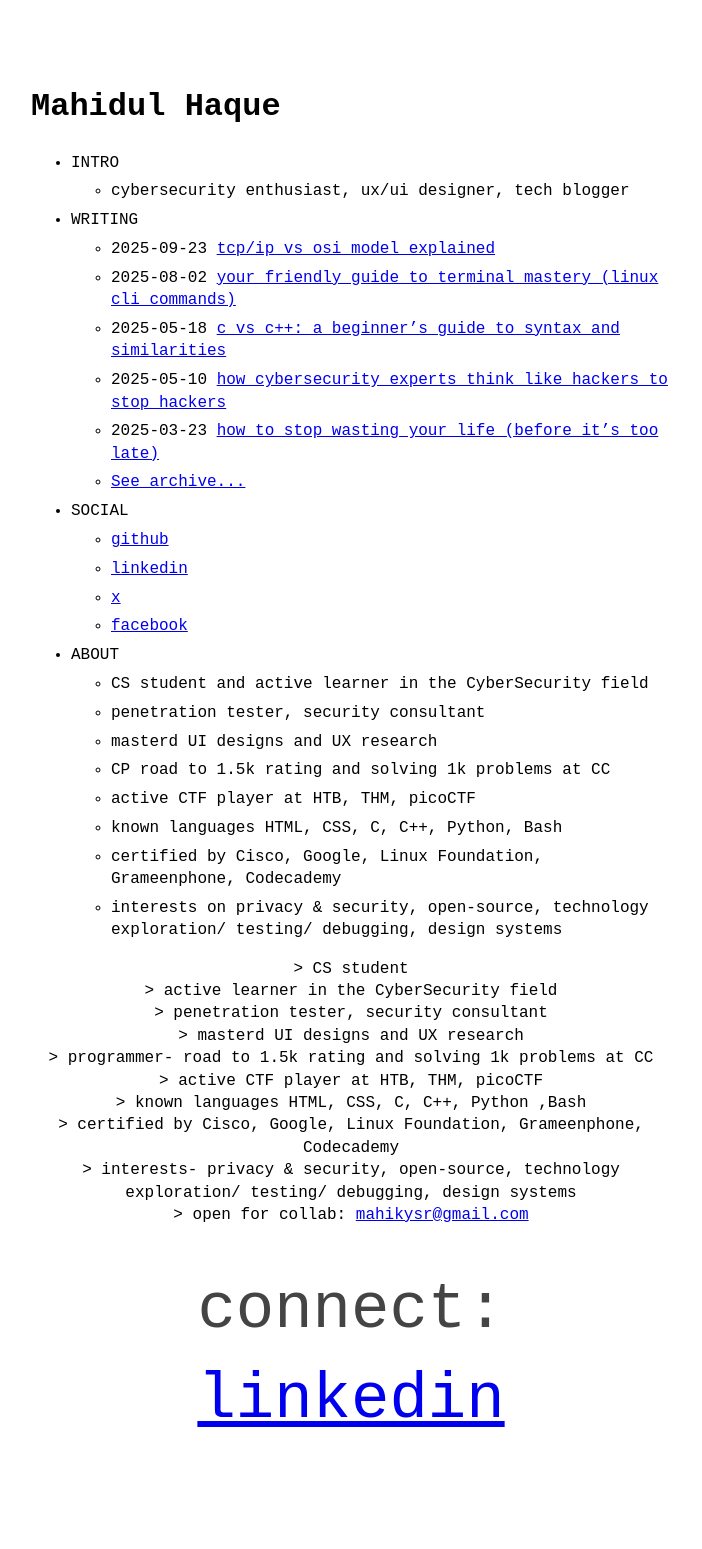
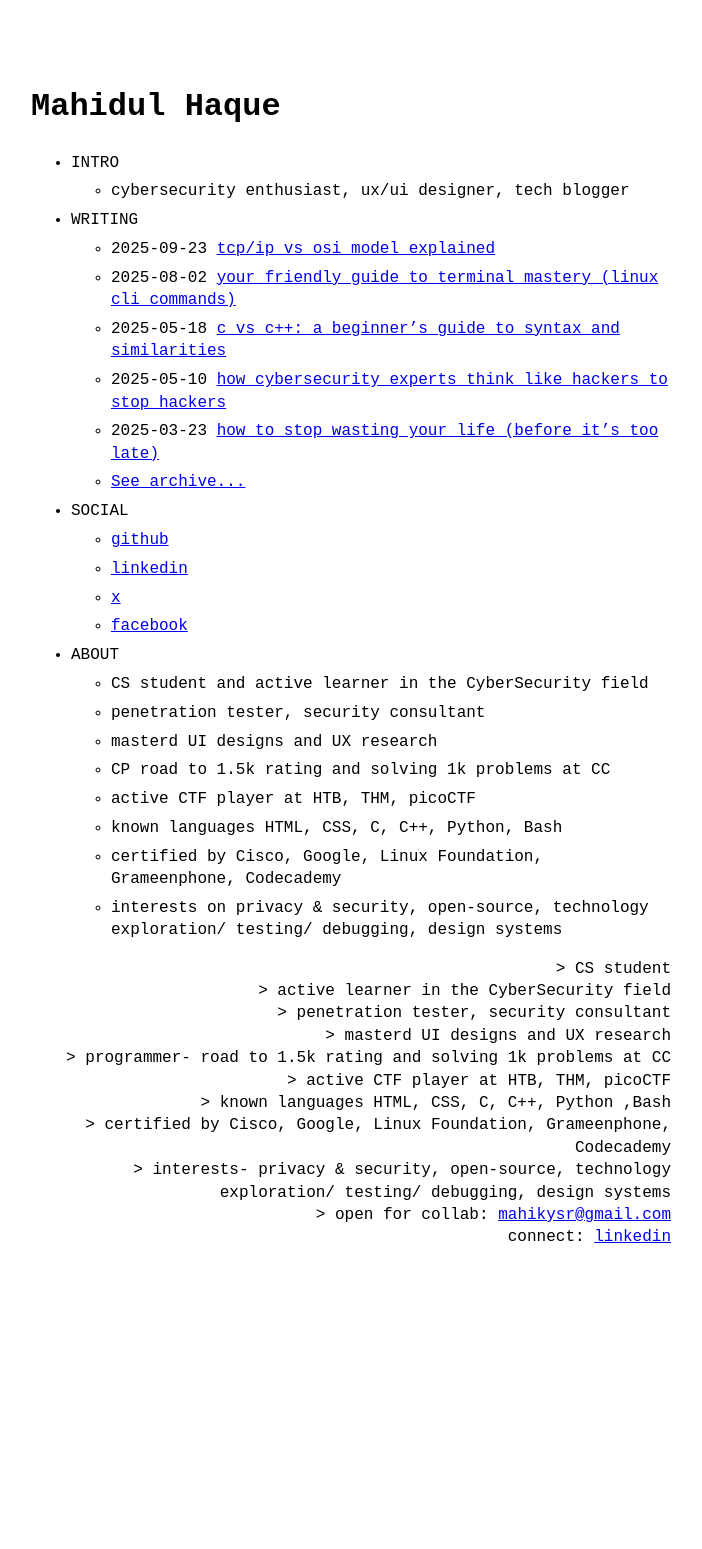
Before and after one commit to mahidulhq/mahidulhq.github.io, a Jekyll site: the page built from index.md, in a window 1280 px wide. Shown: the whole page, without its empty margins (289-991 px from the left). Built offline with Jekyll 4.4.1, drawn with Linux system fonts in a browser that asks for light colours; after the commit the page ends 1329 px from its top, so only the background shows below that.

Commit message:
Update index.md

```diff
--- a/index.md
+++ b/index.md
@@ -1,7 +1,7 @@
 ---
 layout: home
 ---
-<div style="max-width: 800px; margin: 0 auto; text-align: center;">
+<div style="max-width: 800px; margin: 0 auto; text-align: right;">
   <p>
     > CS student <br>
     > active learner in the CyberSecurity field<br>
@@ -14,9 +14,8 @@ layout: home
     > interests- privacy & security, open-source, technology exploration/ testing/ debugging, design systems<br>
     > open for collab:
     <a href="mahikysr@gmail.com">mahikysr@gmail.com</a>
+    <br>
+    connect:
+    <a href="https://www.linkedin.com/in/mahidulhq/">linkedin</a>
   </p>
 </div>
-
-<p style="font-size: 64px; color: #444; margin: 40px 0; text-align: center;">
- connect: <a href="https://www.linkedin.com/in/mahidulhq/" target="_blank">linkedin</a>
-</p>
```
